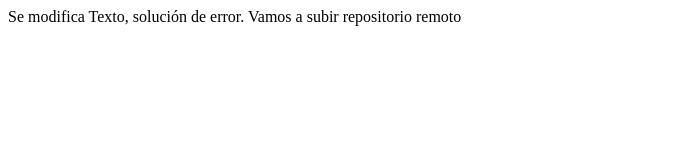
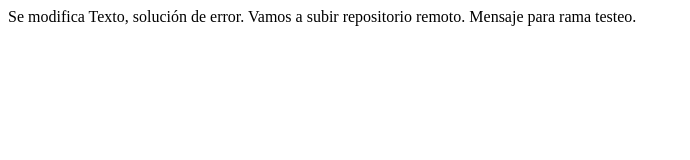
Before and after one commit to jesandova/GitFacilito, a plain HTML site: page index.htm in a window 1280 px wide. Shown: the whole page, without its empty margins (0-690 px from the left). Drawn offline with Linux system fonts and the light colour scheme.

Commit message:
Agregamos mensaje testeo

```diff
--- a/index.htm
+++ b/index.htm
@@ -3,6 +3,7 @@
 	</header>
 	<body>
 		Se modifica Texto, solución de error.
-		Vamos a subir repositorio remoto
+		Vamos a subir repositorio remoto.
+		Mensaje para rama testeo.
 	</body>
 </html>
```
